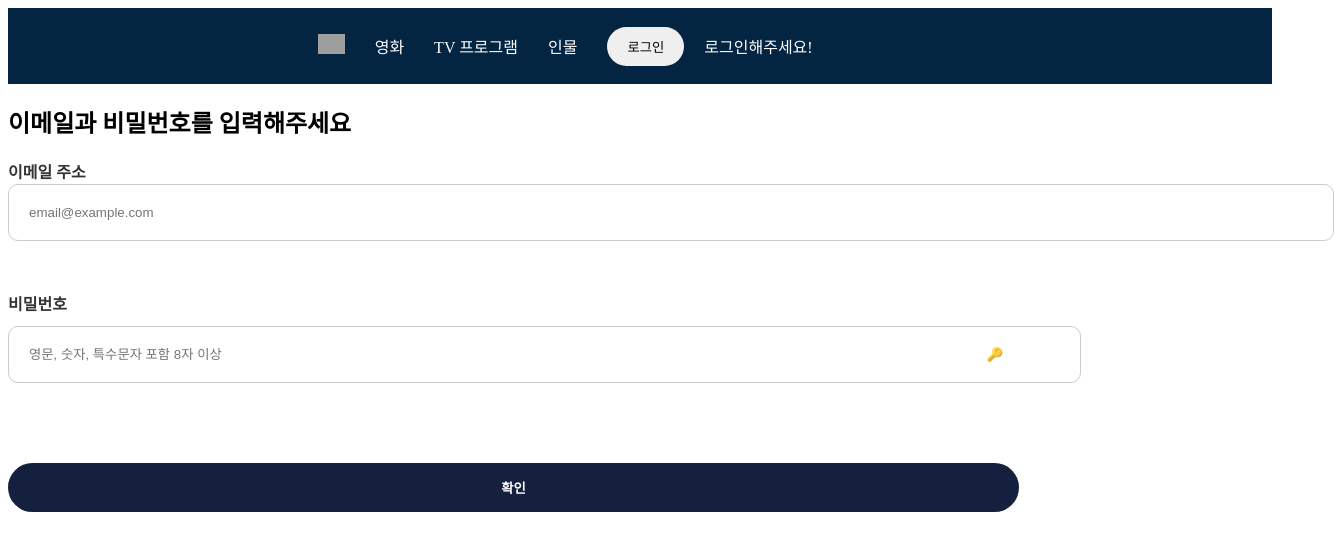
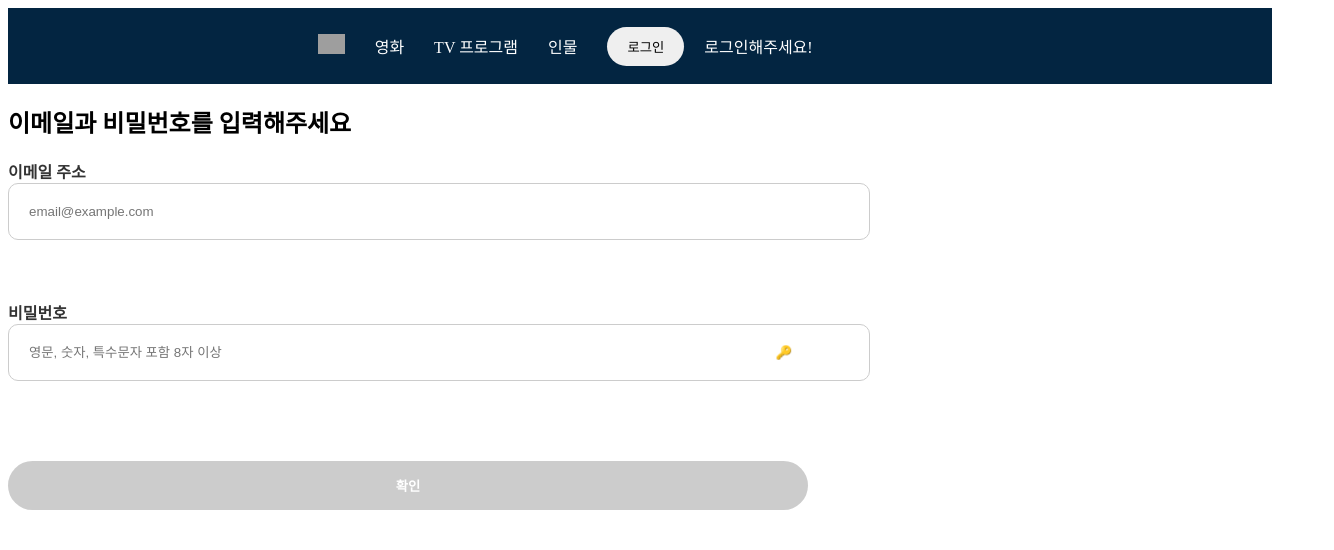
Before and after one commit to NAYYOUNGHEO/UMC_WEB_STUDY, a React (Create React App) app: page /login in a window 1280 px wide. Shown: the top 550 px of the page, 1334 px wide, since content can reach past the window. Built offline with nearby package versions, Linux system fonts and the light colour scheme; grey boxes are pictures that could not be loaded.

Commit message:
7주차 실습 2 수정

```diff
--- a/src/Components/Movie/Movie.jsx
+++ b/src/Components/Movie/Movie.jsx
@@ -1,7 +1,7 @@
 import React, { useState } from "react";
 import { useNavigate } from 'react-router-dom';
 import MovieDetail from "../../pages/MovieDetail";
-import { MovieCard, MoviePoster, MovieInfo, MovieTitle, MovieRate } from "./Movie.style";
+import { MovieContainer, MovieCard, MoviePoster, MovieInfo, MovieTitle, MovieRate } from "./Movie.style";
 
 function Movie({ movie }) {
   const navigate = useNavigate();
@@ -14,6 +14,7 @@ function Movie({ movie }) {
   };
 
   return (
+    <MovieContainer>
         <MovieCard
             onClick={handleClick}
             onMouseEnter={() => setIsHovered(true)}
@@ -25,6 +26,7 @@ function Movie({ movie }) {
                 <MovieRate>{movie.vote_average}</MovieRate>
             </MovieInfo>
         </MovieCard>
+      </MovieContainer>
   );
 }
 
--- a/src/Components/Movie/Movie.style.jsx
+++ b/src/Components/Movie/Movie.style.jsx
@@ -1,4 +1,12 @@
 import styled from 'styled-components';
+
+export const MovieContainer = styled.div`
+    display: grid;
+    grid-template-columns: repeat(auto-fill, minmax(200px, 1fr));
+    grid-gap: 16px;
+    padding: 16px;
+    background-color: rgb(32, 39, 99);
+`;
 
 export const MovieCard = styled.div`
     position: relative;
--- a/src/pages/Login.jsx
+++ b/src/pages/Login.jsx
@@ -8,6 +8,12 @@ const LoginPageContainer = styled.div`
   align-items: left;
   justify-content: left;
   height: 100vh;
+  width: 1000px; // 수정: 오타 수정 'weight' -> 'width'
+`;
+
+const InputContainer = styled.div`
+  width: 80%; // 입력 필드를 감싸는 컨테이너에 동일한 너비 지정
+  margin-bottom: 10px; // 각 입력 필드 사이의 간격
 `;
 
 const Label = styled.label`
@@ -37,17 +43,18 @@ align-items: center;
   width: 80%;
   border-radius: 30px;
   border: none;
-background-color: rgb(20, 32, 62);
+  background-color: #ccc; // 수정: 초기 색상을 회색으로 설정
   color: white;
   margin-top: 20px;
   cursor: pointer;
   font-weight: bold;
   padding: 15px;
+  &:hover {
+    background-color: rgb(20, 32, 62); // 마우스 오버 시 색상 변경
+  }
 `;
 
 const PasswordInputContainer = styled.div`
-  width: 80%;
-  margin: 10px 0;
   position: relative;
 `;
 
@@ -62,7 +69,6 @@ const KeyIcon = styled.button`
   cursor: pointer;
   color: #ccc;
 `;
-
 
 function Login() {
     const [email, setEmail] = useState('');
@@ -81,7 +87,6 @@ function Login() {
       e.preventDefault();
       let isValid = true;
 
-      // 이메일 유효성 검사
       if (!validateEmail(email)) {
         setEmailError('올바른 이메일을 입력해주세요.');
         isValid = false;
@@ -89,7 +94,6 @@ function Login() {
         setEmailError('');
       }
 
-      // 비밀번호 검사 (여기서는 단순히 비어있는지만 확인)
       if (password === '') {
         setPasswordError('형식에 맞춰 비밀번호를 입력해주세요.');
         isValid = false;
@@ -100,7 +104,7 @@ function Login() {
       if (isValid) {
         if (email === 'user@example.com' && password === 'password') {
             console.log('로그인 성공!');
-            navigate('/'); // 홈으로 리디렉션
+            navigate('/');
         } else {
             alert('이메일 또는 비밀번호가 잘못되었습니다.');
         }
@@ -110,6 +114,8 @@ function Login() {
     return (
         <LoginPageContainer>
           <h2>이메일과 비밀번호를 입력해주세요</h2>
+
+          <InputContainer>
             <Label htmlFor="email">이메일 주소</Label>
             <InputField
               id="email"
@@ -119,7 +125,9 @@ function Login() {
               onChange={(e) => setEmail(e.target.value)}
             />
             <ErrorMessage>{emailError}</ErrorMessage>
+          </InputContainer>
 
+          <InputContainer>
             <Label htmlFor="password">비밀번호</Label>
             <PasswordInputContainer>
               <KeyIcon
@@ -142,6 +150,8 @@ function Login() {
               )}
             </PasswordInputContainer>
             <ErrorMessage>{passwordError}</ErrorMessage>
+          </InputContainer>
+
           <SubmitButton onClick={handleLogin}>확인</SubmitButton>
         </LoginPageContainer>
     );
--- a/src/pages/TV.jsx
+++ b/src/pages/TV.jsx
@@ -8,7 +8,6 @@ const TVContainer = styled.div`
   background-color: rgb(9, 129, 138);
 `;
 
-// TV 아이템 스타일
 const TVItem = styled.div`
   border: 1px solid #ccc;
   margin: 10px;
@@ -19,9 +18,9 @@ const TVItem = styled.div`
   background-color: rgb(156, 206, 209);
 `;
 
-// TV 포스터 스타일
 const TVPoster = styled.img`
   max-width: 100%;
+  display: block;
   height: auto;
 `;
 
@@ -45,8 +44,6 @@ const TvRate = styled.div`
     font-size: 25px;
 `;
 
-
-// TV 프로그램 목록 컴포넌트
 function TV() {
   return (
     <TVContainer>
```
Lines whose indentation alone changed are shown as unchanged.
